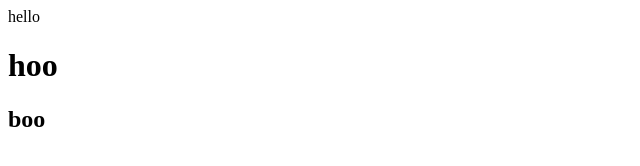
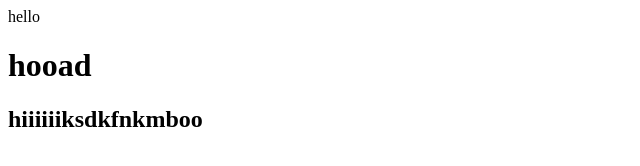
Before and after one commit to Mihirsinh-01/gittest, a website: page index.html in a window 1280 px wide. Shown: the whole page, without its empty margins (0-640 px from the left). Drawn offline with Linux system fonts and the light colour scheme.

Commit message:
Second Commit

```diff
--- a/index.html
+++ b/index.html
@@ -3,10 +3,10 @@
     <body>
         hello
         <h1>
-            hoo
+            hooad
         </h1>
         <h2>
-            boo
+            hiiiiiiksdkfnkmboo
         </h2>
     </body>
 </html>
```
Also changed, not shown: package.json (added, +24 -0 lines), 2 other files.
